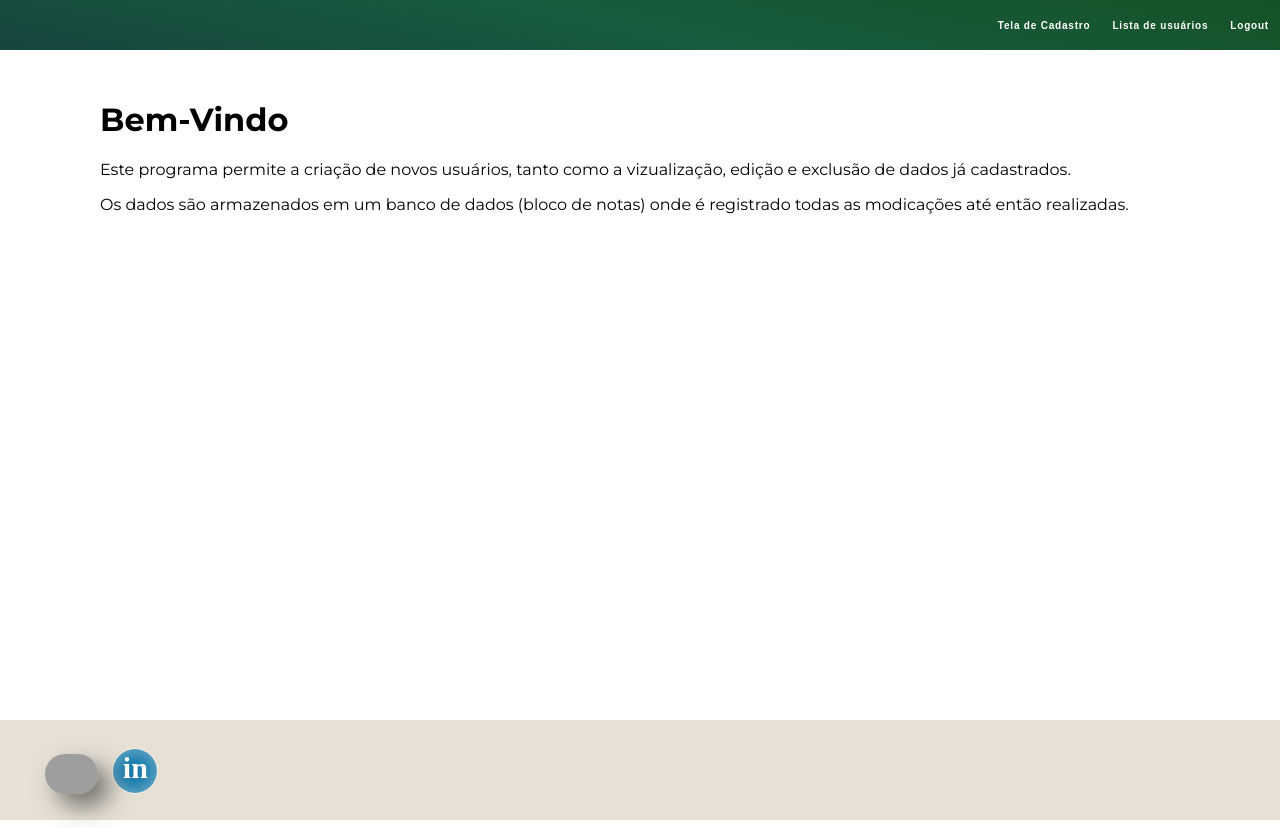
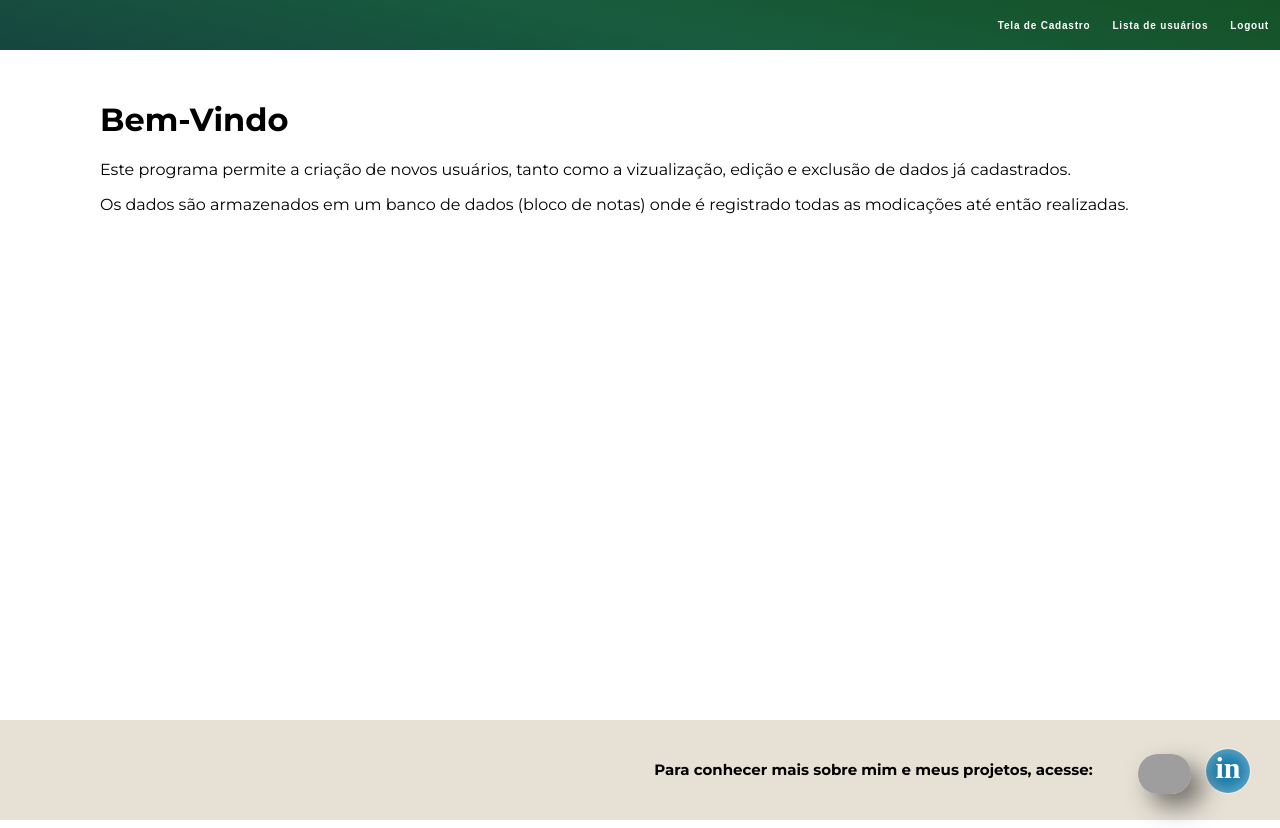
Before and after one commit to 01010111iz/Projeto-CRUD, a plain HTML site: page frontend/main/main.html in a window 1280 px wide. Drawn offline with Linux system fonts and the light colour scheme; grey boxes are pictures that could not be loaded.

Commit message:
Repositório com projetos back e front end

```diff
--- a/frontend/css/main.css
+++ b/frontend/css/main.css
@@ -73,18 +73,30 @@ body{
 
 .ftr{
     position: absolute;
+    display: flex;
+    justify-content: end;
     bottom: 0;
     background-color: #e7e1d5;
     height: 100px;
     width: 100%;
 }
 
+.FooterText{
+    display: flex;
+    align-items: center;
+    justify-content: flex-start;
+    margin-top: 40px;
+    font-size: 15px;
+    font-weight: 700;
+}
+
 .footer{
+    display: flex;
+    flex-wrap: wrap;
+    align-content: center;
+    align-items: stretch;
+    justify-content: end;
     height: 3rem;
-    display: flex;
-    align-content: center;
-    flex-wrap: wrap;
-    align-items: stretch;
     padding: 30px;
 }
 
--- a/frontend/main/main.html
+++ b/frontend/main/main.html
@@ -28,6 +28,9 @@
             </p>
         </div>
         <div class="ftr">
+            <div>
+                <p class="FooterText">Para conhecer mais sobre mim e meus projetos, acesse:</p>
+            </div>
             <footer class="footer">
                 <img src="https://cdn-icons-png.flaticon.com/128/1051/1051326.png" id="github" alt="github image" onclick="GitHub()" _blank>
                 <span id="linkedin" alt="linkedin logo" onclick="LinkedIn()">in</span>
```
